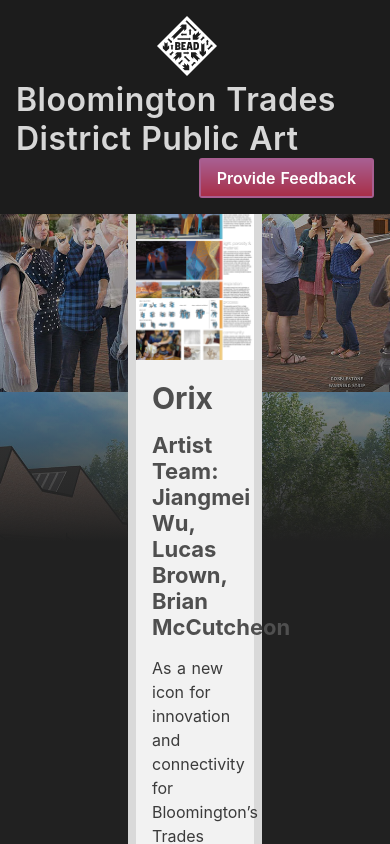
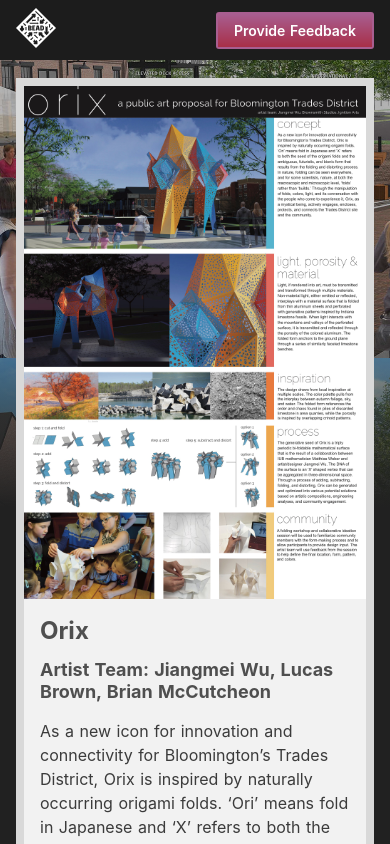
Before and after one commit to City-of-Bloomington/bead-trades-art, a Nuxt app: page / in a window 390 px wide. Shown: the top 844 px of the page. Built offline with nearby package versions, Linux system fonts and the light colour scheme.

Commit message:
mobile updates, google analytics

```diff
--- a/layouts/default.vue
+++ b/layouts/default.vue
@@ -112,4 +112,56 @@
     }
   }
 }
+
+@media only screen
+and (min-width : 320px)
+and (max-width : 480px) {
+  header {
+    padding: 8px 16px;
+
+    h1 {
+      display: none;
+    }
+
+    a {
+      &.logo {
+        margin: 0 16px 0 0;
+
+        img {
+          width: 40px;
+        }
+      }
+
+      &.button {
+        font-size: 14px;
+      }
+    }
+  }
+}
+
+@media only screen
+and (min-width : 481px)
+and (max-width : 768px) {
+  header {
+    padding: 8px 16px;
+
+    h1 {
+      display: none;
+    }
+
+    a {
+      &.logo {
+        margin: 0 16px 0 0;
+
+        img {
+          width: 40px;
+        }
+      }
+
+      &.button {
+        font-size: 14px;
+      }
+    }
+  }
+}
 </style>
--- a/nuxt.config.js
+++ b/nuxt.config.js
@@ -4,7 +4,7 @@
   mode: 'universal',
 
   router: {
-    base:         'https://bloomington.in.gov/trades/arts/'
+    // base:         'https://bloomington.in.gov/trades/arts/'
   },
 
   //publicPath: 'https://bloomington.in.gov/trades/arts/',
@@ -44,7 +44,7 @@
   */
   plugins: [
     { src: '~/plugins/vue-lazyload', ssr: false },
-    // { src: '~/plugins/ga.js',        ssr: false }
+    { src: '~/plugins/ga.js',        ssr: false }
   ],
 
   /*
@@ -60,11 +60,11 @@
   /*
   ** Build configuration
   */
-  build: {
-    /*
-    ** You can extend webpack config here
-    */
-    extend(config, ctx) {
+  builder: {
+    extend (config, { isDev }) {
+      if (!isDev) {
+        config.output.publicPath = './_nuxt/'
+      }
     }
   }
 }
--- a/pages/index.vue
+++ b/pages/index.vue
@@ -198,4 +198,68 @@
       }
     }
   }
+
+  @media only screen
+  and (min-width : 320px)
+  and (max-width : 480px) {
+    .main {
+      top: 78px;
+      margin: 0 0 20px 0;
+    }
+
+    .cover {
+      top: 58px;
+    }
+
+    .wrapper {
+      width: calc(100% - 32px);
+      margin: 0 auto;
+
+      section {
+        .text {
+          h1 {
+            font-size: 24px;
+            line-height: 24px;
+          }
+
+          h2 {
+            font-size: 18px;
+            line-height: 22px;
+          }
+        }
+      }
+    }
+  }
+
+  @media only screen
+  and (min-width : 481px)
+  and (max-width : 768px) {
+    .main {
+      top: 78px;
+      margin: 0 0 20px 0;
+    }
+
+    .cover {
+      top: 58px;
+    }
+
+    .wrapper {
+      width: calc(100% - 32px);
+      margin: 0 auto;
+
+      section {
+        .text {
+          h1 {
+            font-size: 24px;
+            line-height: 24px;
+          }
+
+          h2 {
+            font-size: 18px;
+            line-height: 22px;
+          }
+        }
+      }
+    }
+  }
 </style>
--- a/plugins/ga.js
+++ b/plugins/ga.js
@@ -14,7 +14,7 @@
   /*
   ** Set the current page
   */
-  ga('create', '', 'auto')
+  ga('create', 'UA-9224894-13', 'auto')
   /*
   ** Every time the route changes (fired on initialization too)
   */
```
Also changed, not shown: 2 other files (tests, documents, lock files or other folders).
